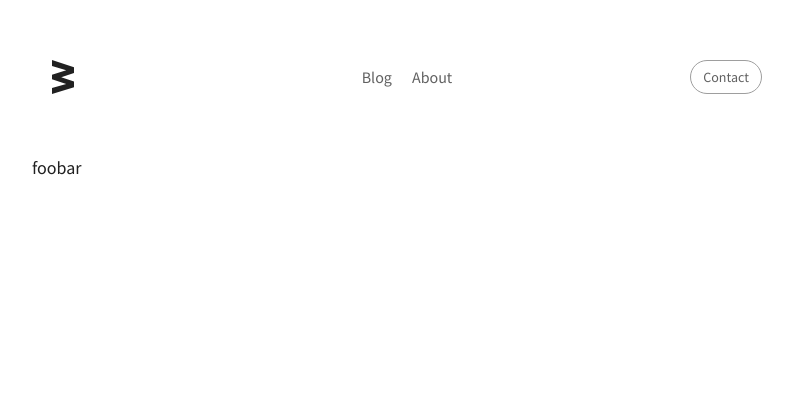
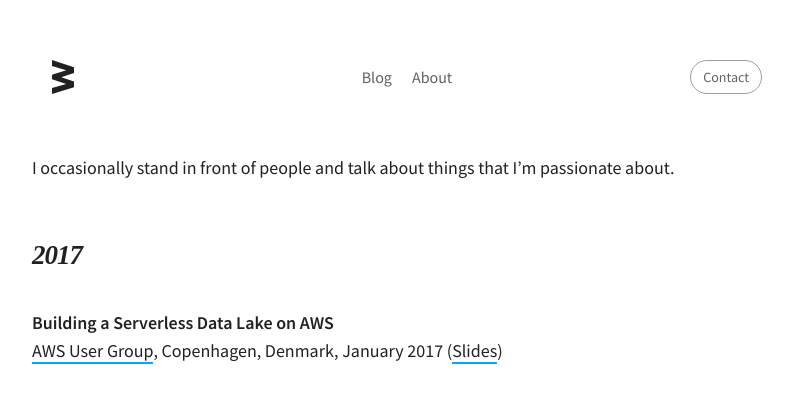
Before and after one commit to martinbuberl/martinbuberl.github.io, a Jekyll site: the page built from speaking.md, in a window 1280 px wide. Shown: the top 403 px of the page, without its empty margins (233-1026 px from the left). Built offline with Jekyll 4.4.1, drawn with Linux system fonts in a browser that asks for light colours; nearby versions of some CDN libraries; some web fonts are replaced.

Commit message:
Added meet up

```diff
--- a/speaking.md
+++ b/speaking.md
@@ -5,4 +5,9 @@ title:  "Speaking"
 permalink: /speaking/
 ---
 
-foobar
+I occasionally stand in front of people and talk about things that I'm passionate about.
+
+<h2 id="2017">2017</h2>
+
+**Building a Serverless Data Lake on AWS**<br/>
+[AWS User Group](https://www.meetup.com/Copenhagen-AWS-User-Group/events/236413711/), Copenhagen, Denmark, January 2017 ([Slides](https://docs.google.com/a/martinbuberl.com/presentation/d/1K6kpmY-2RiMowEs-8jVmTxZuG42b4WvsBK1du6rSAnA/edit?usp=sharing))
```
